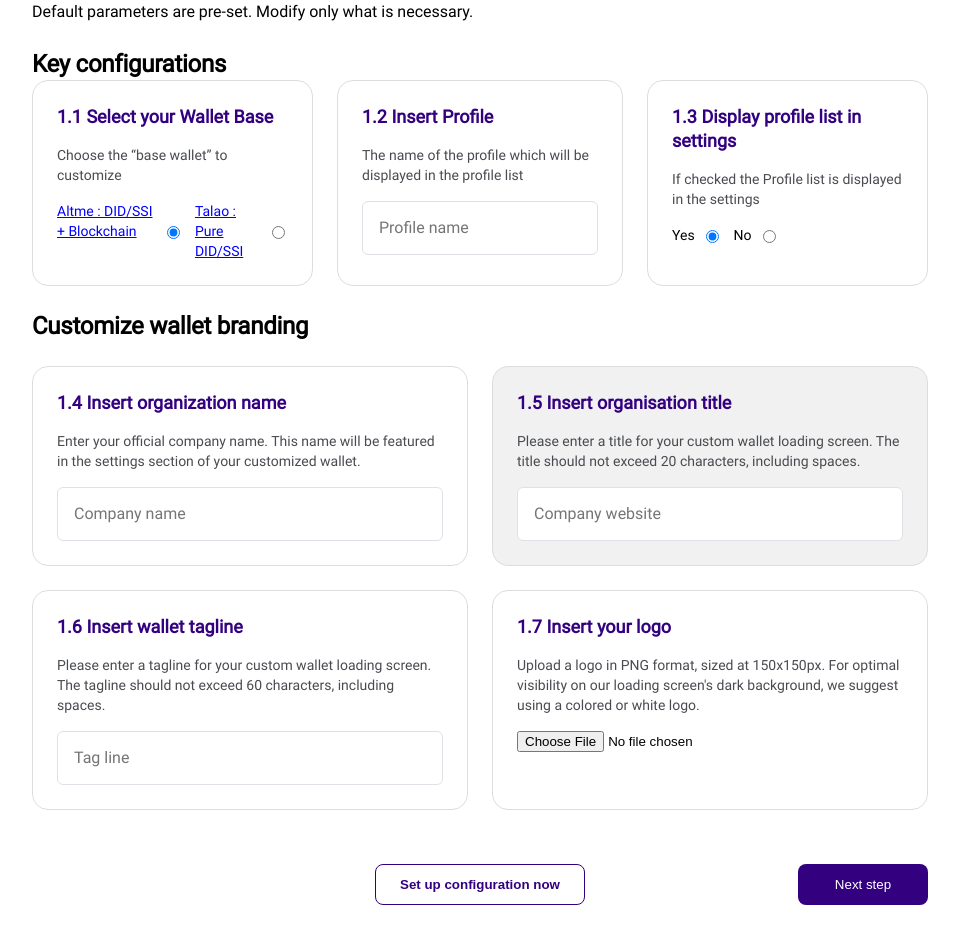
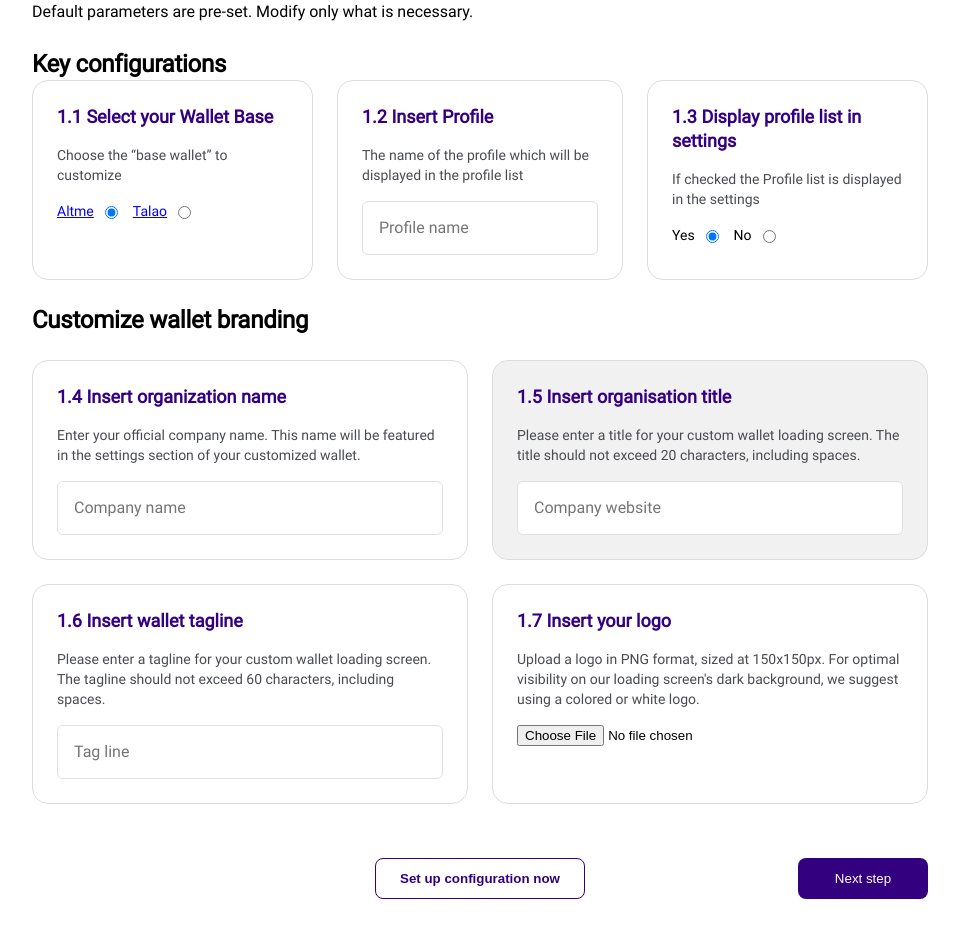
Before and after one commit to malach-it/wallet-provider, a Flask app: template templates/setup.html in a window 1280 px wide. Shown: the part 398-1338 px from the top of the page, without its empty margins (160-1119 px from the left). Run offline with Flask 3, Linux system fonts and the light colour scheme; the template is opened without the code that fills it, so the values that code supplies are empty; parts of the project's set-up code (start-up, migrations or seed data) failed here and were passed over.

Commit message:
frontend

```diff
--- a/templates/setup.html
+++ b/templates/setup.html
@@ -184,12 +184,12 @@
                             <div class="optionsDivRow">
                                 <div class="labelAndButton">
 
-                                    <a class="optionLabelA" href="https://altme.io/">Altme  : DID/SSI + Blockchain</a>
+                                    <a class="optionLabelA" href="https://altme.io/" target="_blank">Altme</a>
                                     <input type="radio" id="altme" name="walletType" value="altme" checked>
                                 </div>
                                 <div class="labelAndButton">
 
-                                    <a class="optionLabelA" href="https://talao.io/talao-wallet">Talao  : Pure DID/SSI</a><input type="radio" id="talao" name="walletType"
+                                    <a class="optionLabelA" href="https://talao.io/talao-wallet" target="_blank">Talao</a><input type="radio" id="talao" name="walletType"
                                         value="talao">
                                 </div>
                             </div>
```
